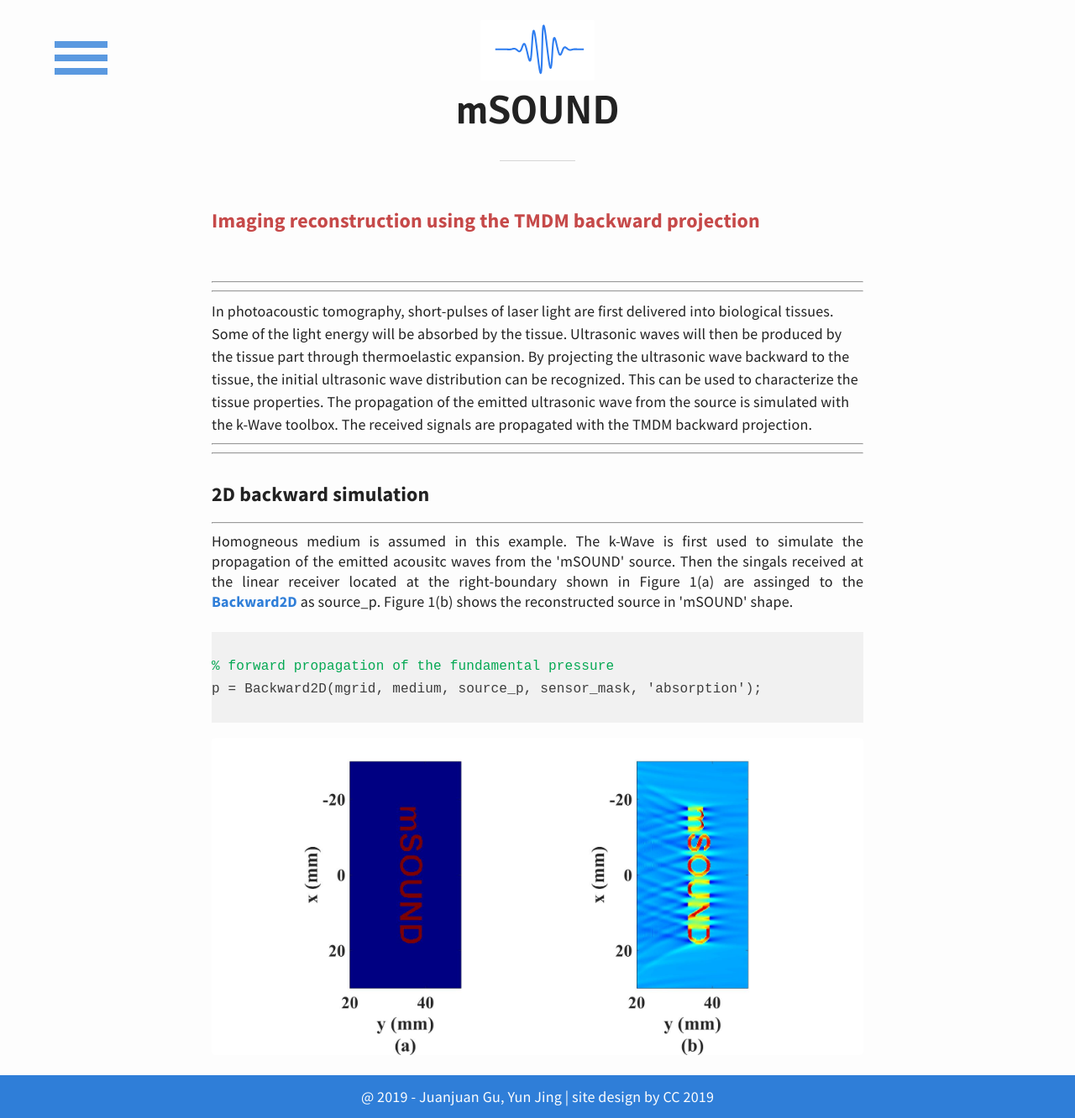
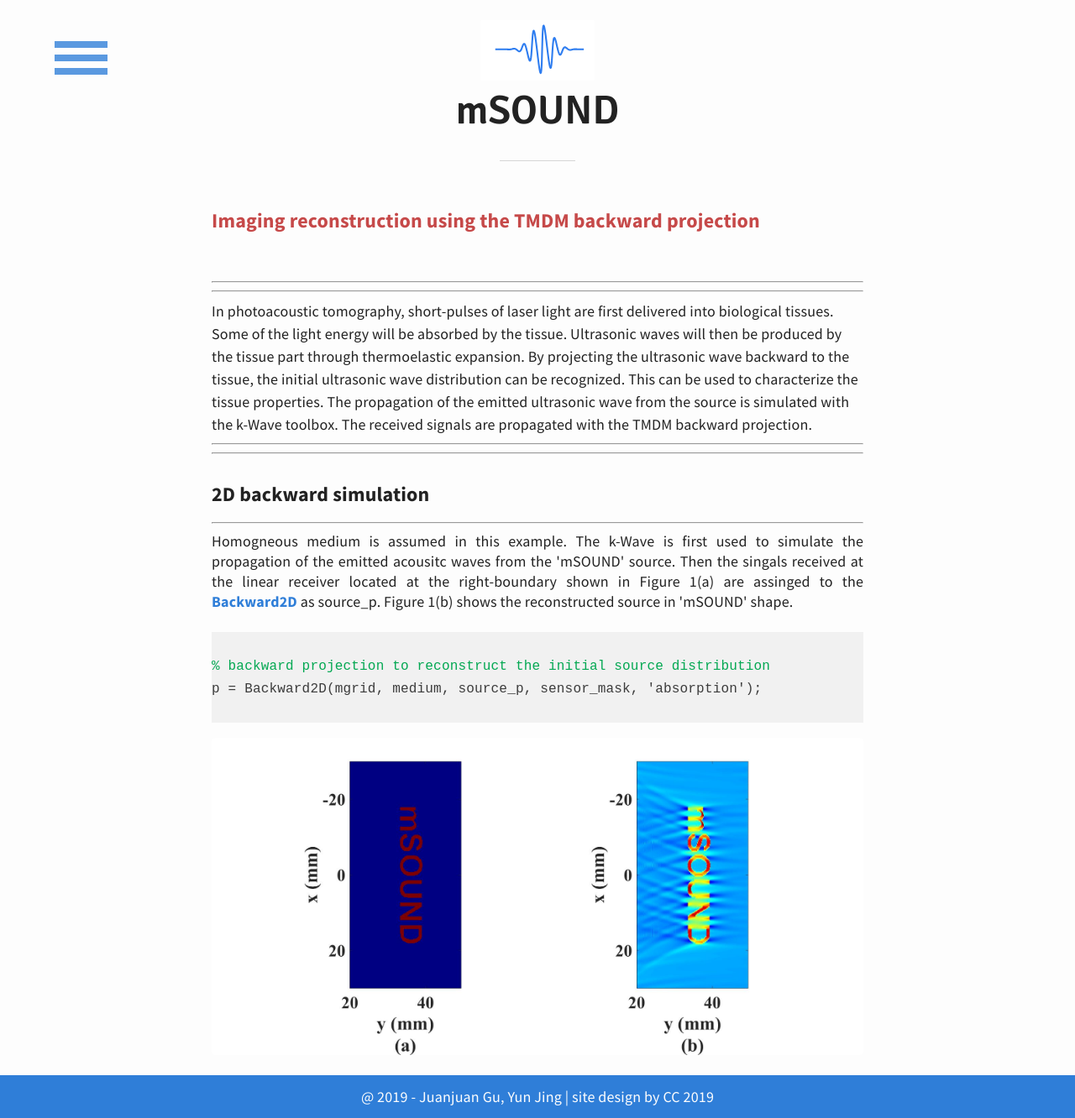
Before and after one commit to m-SOUND/mSOUND, a Jekyll site: the page built from _posts/2019-05-03-Backward_TMDM.html, in a window 1280 px wide. Shown: the whole page at 84% size. Built offline with Jekyll 4.4.1, drawn with Linux system fonts in a browser that asks for light colours.

Commit message:
Update 2019-05-03-Backward_TMDM.html

```diff
--- a/_posts/2019-05-03-Backward_TMDM.html
+++ b/_posts/2019-05-03-Backward_TMDM.html
@@ -24,7 +24,7 @@ the 'mSOUND' source. Then the singals received at the linear receiver located at
 <a href="/mSOUND/function.html#Backward2D">Backward2D</a> as source_p. Figure 1(b) shows the reconstructed source in 'mSOUND' shape.
 <pre>
 <code>
-<font color="#03a852">% forward propagation of the fundamental pressure</font>
+<font color="#03a852">% backward projection to reconstruct the initial source distribution</font>
 p = Backward2D(mgrid, medium, source_p, sensor_mask, 'absorption');
 </code>
 </pre>
```
